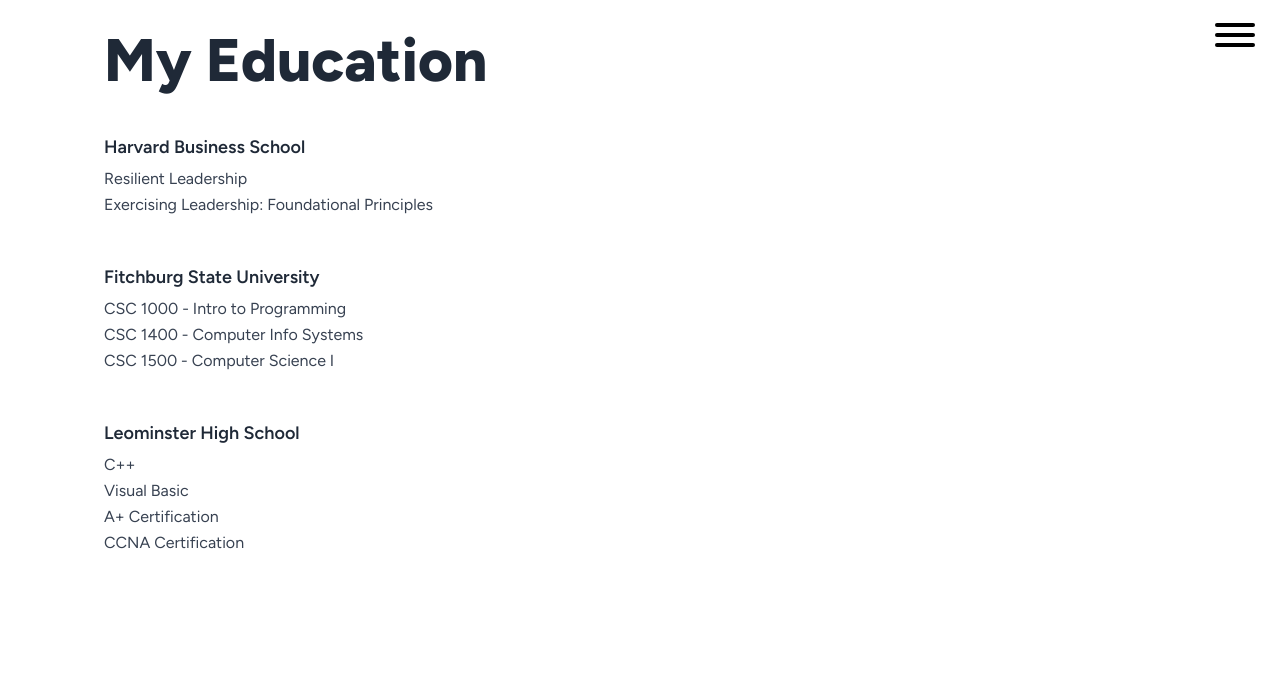
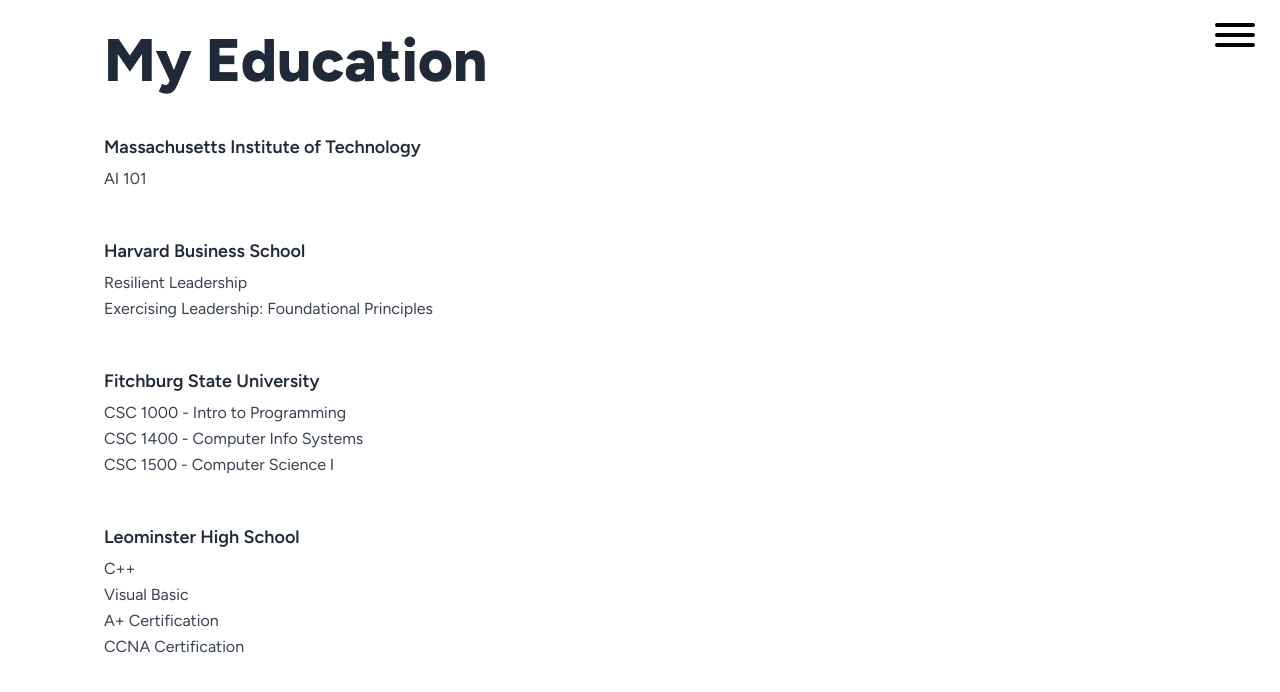
Before and after one commit to Doelfke/DavidOelfke, a Next.js app: page /my-education in a window 1280 px wide. Shown: the top 692 px of the page. Built offline with nearby package versions, Linux system fonts and the light colour scheme.

Commit message:
Education update

```diff
--- a/src/pages/my-education.tsx
+++ b/src/pages/my-education.tsx
@@ -4,6 +4,9 @@
 export default function EducationPage() {
   return (
     <Page title="My Education">
+      <div className={styles.sectionTitle}>Massachusetts Institute of Technology</div>
+      <div className={styles.sectionBody}>AI 101</div>
+
       <div className={styles.sectionTitle}>Harvard Business School</div>
       <div className={styles.sectionBody}>
         Resilient Leadership
```
